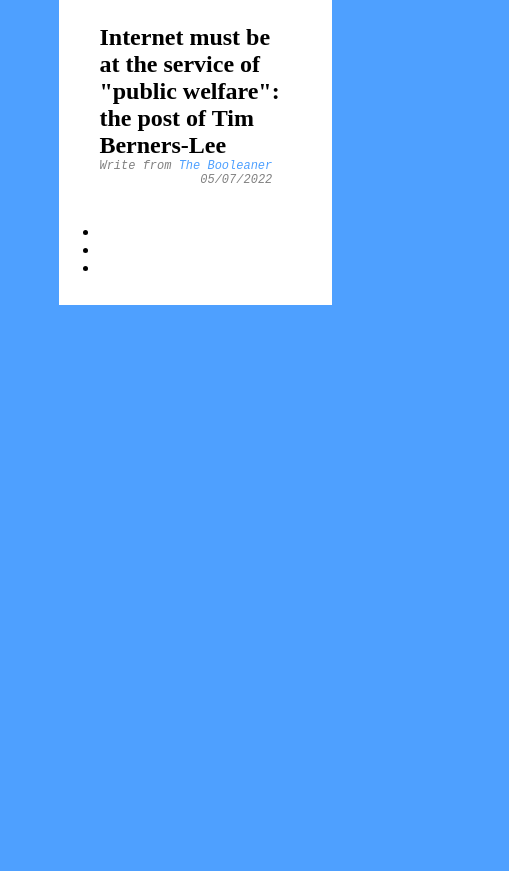
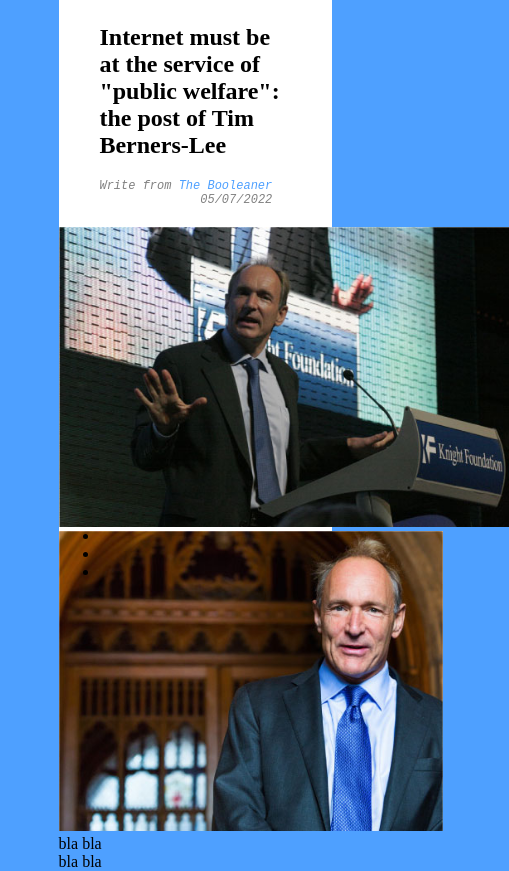
Before and after one commit to 1Pietro7D/html-css-booleaner, a plain HTML site: page index.html in a window 390 px wide. Shown: the part 112-983 px from the top of the page, 509 px wide, since content can reach past the window. Before the commit the page ends 844 px from the top, so only its background shows below. Drawn offline with Linux system fonts and the light colour scheme.

Commit message:
prepare no responsive figure gallery

```diff
--- a/index.html
+++ b/index.html
@@ -26,10 +26,11 @@
               <time datetime="05/07/2022">05/07/2022 </time> </pre>
           </address>
           <figure class="gallery" id="Tim">
-            <img src="" alt="" />
-            <figcaption></figcaption>
-            <img src="" alt="" />
-            <figcaption></figcaption>
+            <img src="img\tim-1.jpg" alt="" id="one" />
+
+            <img src="img\tim-2.jpg" alt="" id="two" />
+            <p>bla bla</p>
+            <p>bla bla</p>
           </figure>
         </section>
         <!-- /section with adress and gallery-->
--- a/style.css
+++ b/style.css
@@ -33,4 +33,14 @@
 address {
   font-size: small;
   color: grey;
+  margin: 20px 0px;
 }
+#Tim {
+  height: 300px;
+  width: 70vw;
+  margin-left: calc((-100% + 70% - 15% + 2.25%) / 2);
+  /* 2.25% è il 15% del 15% XD */
+}
+figure > img {
+  height: 300px;
+}
```
